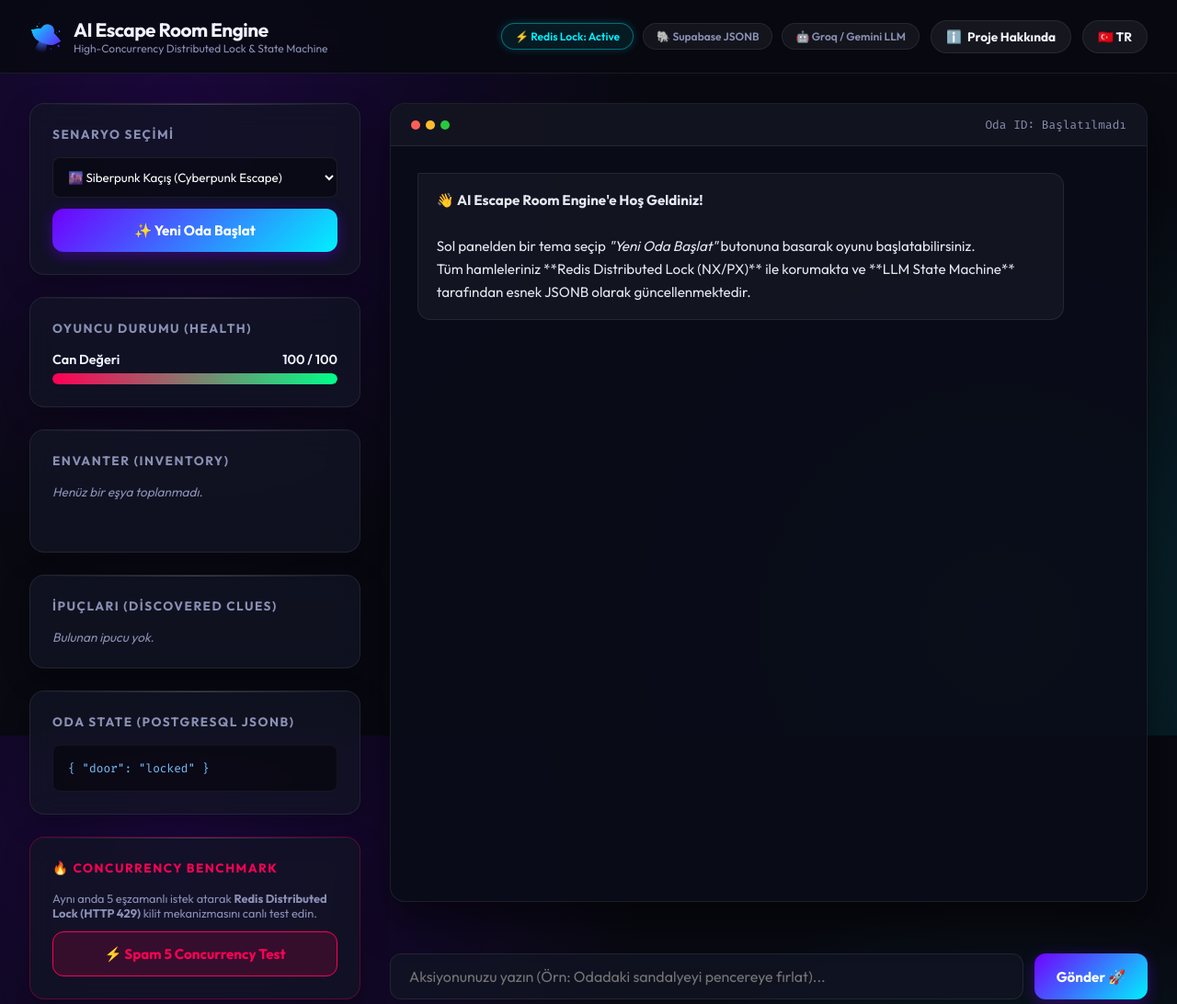
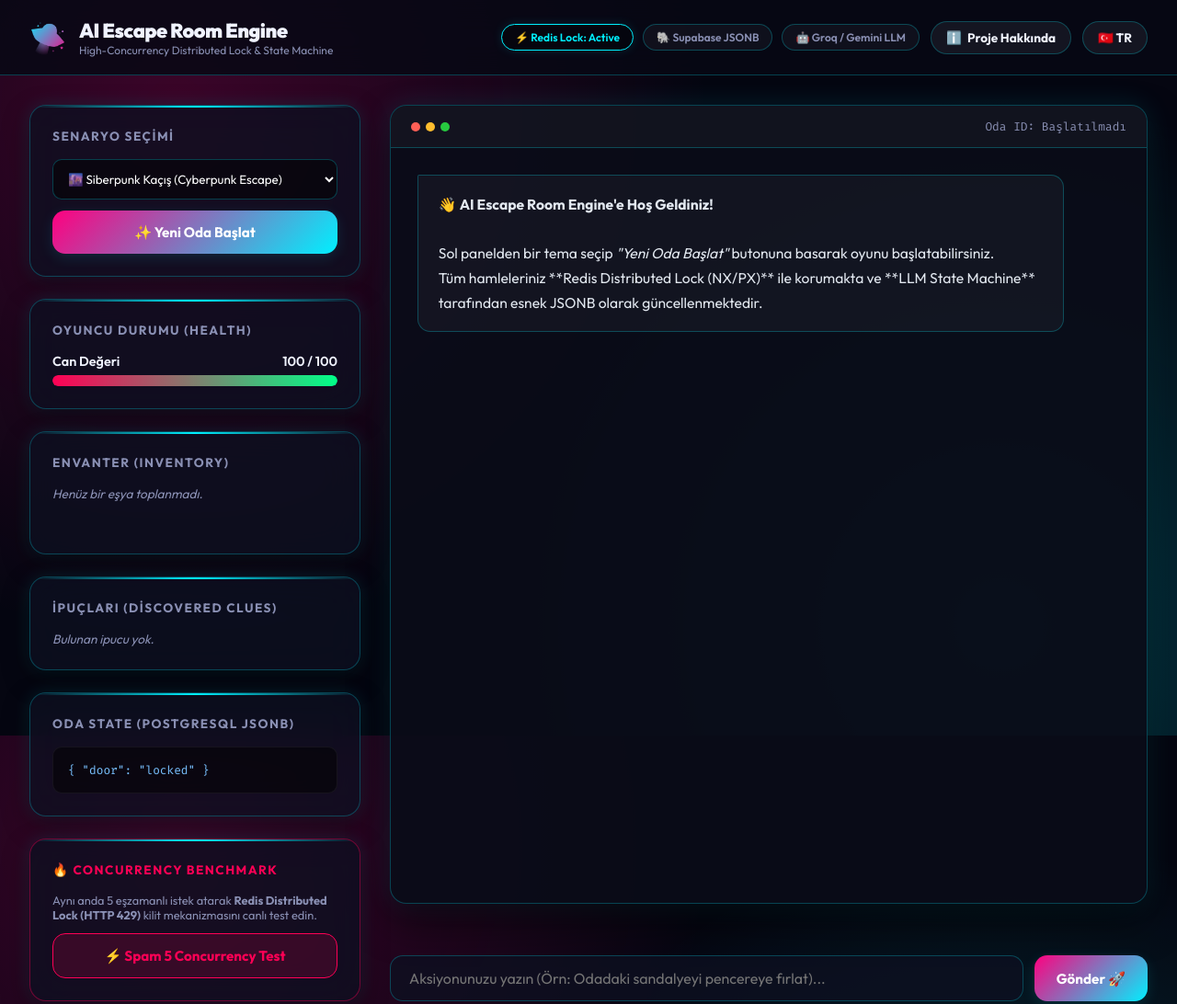
Before and after one commit to Berkawaii/AiEscapeRoom, a website: page public/index.html in a window 1280 px wide. Shown: the top 1092 px of the page at 92% size. Drawn offline with Linux system fonts and the light colour scheme.

Commit message:
style: add dynamic scenario theme switching & enhanced UI styling

```diff
--- a/public/index.html
+++ b/public/index.html
@@ -3,22 +3,82 @@
 <head>
   <meta charset="UTF-8">
   <meta name="viewport" content="width=device-width, initial-scale=1.0">
-  <title>🚪 AI Escape Room Engine — High-Concurrency State Machine</title>
+  <title>🚪 AI Escape Room Engine — Dynamic World State Machine</title>
   <link rel="preconnect" href="https://fonts.googleapis.com">
   <link rel="preconnect" href="https://fonts.gstatic.com" crossorigin>
-  <link href="https://fonts.googleapis.com/css2?family=Outfit:wght@300;400;600;700;900&family=Fira+Code:wght@400;600&display=swap" rel="stylesheet">
+  <link href="https://fonts.googleapis.com/css2?family=Cinzel:wght@600;800;900&family=Fira+Code:wght@400;600&family=Orbitron:wght@600;800;900&family=Outfit:wght@300;400;600;700;900&display=swap" rel="stylesheet">
   <style>
+    /* Theme Variables & Dynamic World Palettes */
     :root {
-      --bg-color: #080911;
-      --card-bg: rgba(18, 20, 36, 0.75);
-      --card-border: rgba(255, 255, 255, 0.08);
+      --bg-color: #070814;
+      --card-bg: rgba(15, 17, 32, 0.75);
+      --card-border: rgba(0, 240, 255, 0.15);
+      --card-glow: rgba(0, 240, 255, 0.08);
       --accent-cyan: #00f0ff;
       --accent-purple: #7000ff;
+      --accent-primary: #00f0ff;
+      --accent-secondary: #7000ff;
       --accent-green: #00ff88;
       --accent-red: #ff0055;
       --accent-gold: #ffb700;
       --text-main: #f0f3ff;
       --text-muted: #8a90b4;
+      --font-main: 'Outfit', sans-serif;
+      --gradient-bg-1: rgba(112, 0, 255, 0.2);
+      --gradient-bg-2: rgba(0, 240, 255, 0.16);
+      --header-bg: rgba(8, 9, 20, 0.85);
+    }
+
+    /* Cyberpunk Escape Theme */
+    body.theme-cyberpunk_escape {
+      --bg-color: #050611;
+      --card-bg: rgba(14, 16, 32, 0.78);
+      --card-border: rgba(0, 240, 255, 0.25);
+      --card-glow: rgba(0, 240, 255, 0.12);
+      --accent-primary: #00f0ff;
+      --accent-secondary: #ff007f;
+      --font-main: 'Outfit', sans-serif;
+      --gradient-bg-1: rgba(255, 0, 127, 0.22);
+      --gradient-bg-2: rgba(0, 240, 255, 0.2);
+    }
+
+    /* Haunted Mansion Theme (Gothic Noir) */
+    body.theme-haunted_mansion {
+      --bg-color: #0a0508;
+      --card-bg: rgba(22, 10, 16, 0.82);
+      --card-border: rgba(255, 23, 68, 0.28);
+      --card-glow: rgba(255, 23, 68, 0.12);
+      --accent-primary: #ff1744;
+      --accent-secondary: #ffab00;
+      --font-main: 'Cinzel', serif;
+      --gradient-bg-1: rgba(255, 23, 68, 0.25);
+      --gradient-bg-2: rgba(136, 14, 79, 0.3);
+    }
+
+    /* Sci-Fi Base Theme (Deep Alien Nebula) */
+    body.theme-scifi_spaceship {
+      --bg-color: #020b14;
+      --card-bg: rgba(8, 20, 36, 0.8);
+      --card-border: rgba(0, 230, 118, 0.28);
+      --card-glow: rgba(0, 230, 118, 0.12);
+      --accent-primary: #00e676;
+      --accent-secondary: #00b0ff;
+      --font-main: 'Orbitron', sans-serif;
+      --gradient-bg-1: rgba(0, 176, 255, 0.25);
+      --gradient-bg-2: rgba(0, 230, 118, 0.22);
+    }
+
+    /* Medieval Dungeon Theme (Dark Torch Fantasy) */
+    body.theme-medieval_dungeon {
+      --bg-color: #0c0804;
+      --card-bg: rgba(24, 16, 8, 0.82);
+      --card-border: rgba(255, 109, 0, 0.3);
+      --card-glow: rgba(255, 109, 0, 0.12);
+      --accent-primary: #ff6d00;
+      --accent-secondary: #ffd600;
+      --font-main: 'Cinzel', serif;
+      --gradient-bg-1: rgba(255, 109, 0, 0.28);
+      --gradient-bg-2: rgba(191, 54, 12, 0.25);
     }
 
     * {
@@ -28,23 +88,24 @@
     }
 
     body {
-      font-family: 'Outfit', sans-serif;
+      font-family: var(--font-main);
       background: var(--bg-color);
       color: var(--text-main);
       min-height: 100vh;
       display: flex;
       flex-direction: column;
       background-image:
-        radial-gradient(circle at 15% 15%, rgba(112, 0, 255, 0.18) 0%, transparent 40%),
-        radial-gradient(circle at 85% 85%, rgba(0, 240, 255, 0.14) 0%, transparent 40%);
+        radial-gradient(circle at 15% 15%, var(--gradient-bg-1) 0%, transparent 45%),
+        radial-gradient(circle at 85% 85%, var(--gradient-bg-2) 0%, transparent 45%);
       background-attachment: fixed;
       overflow-x: hidden;
+      transition: background 0.6s cubic-bezier(0.4, 0, 0.2, 1), color 0.4s ease;
     }
 
     header {
       padding: 1.2rem 2rem;
       border-bottom: 1px solid var(--card-border);
-      background: rgba(8, 9, 17, 0.85);
+      background: rgba(8, 9, 20, 0.85);
       backdrop-filter: blur(16px);
       display: flex;
       justify-content: space-between;
@@ -52,25 +113,27 @@
       position: sticky;
       top: 0;
       z-index: 100;
+      transition: border-color 0.6s ease;
     }
 
     .brand {
       display: flex;
       align-items: center;
-      gap: 12px;
+      gap: 14px;
     }
 
     .brand-icon {
-      font-size: 1.8rem;
-      background: linear-gradient(135deg, var(--accent-cyan), var(--accent-purple));
+      font-size: 2rem;
+      background: linear-gradient(135deg, var(--accent-primary), var(--accent-secondary));
       -webkit-background-clip: text;
       -webkit-text-fill-color: transparent;
       font-weight: 900;
+      transition: all 0.6s ease;
     }
 
     .brand h1 {
-      font-size: 1.3rem;
-      font-weight: 700;
+      font-size: 1.35rem;
+      font-weight: 800;
       letter-spacing: -0.5px;
     }
 
@@ -90,19 +153,20 @@
       font-weight: 600;
       padding: 6px 14px;
       border-radius: 20px;
-      background: rgba(255, 255, 255, 0.05);
+      background: rgba(255, 255, 255, 0.04);
       border: 1px solid var(--card-border);
       color: var(--text-muted);
       display: flex;
       align-items: center;
       gap: 6px;
+      transition: border-color 0.6s ease;
     }
 
     .badge.active {
-      color: var(--accent-cyan);
-      border-color: rgba(0, 240, 255, 0.4);
-      background: rgba(0, 240, 255, 0.08);
-      box-shadow: 0 0 10px rgba(0, 240, 255, 0.2);
+      color: var(--accent-primary);
+      border-color: var(--accent-primary);
+      background: rgba(0, 0, 0, 0.3);
+      box-shadow: 0 0 12px var(--card-glow);
     }
 
     .lang-btn, .info-btn {
@@ -122,14 +186,14 @@
     }
 
     .lang-btn:hover, .info-btn:hover {
-      background: rgba(0, 240, 255, 0.15);
-      border-color: var(--accent-cyan);
+      background: rgba(255, 255, 255, 0.12);
+      border-color: var(--accent-primary);
       color: #fff;
       transform: translateY(-1px);
     }
 
     .container {
-      max-width: 1400px;
+      max-width: 1440px;
       margin: 0 auto;
       padding: 2rem;
       width: 100%;
@@ -145,7 +209,7 @@
       }
     }
 
-    /* Sidebar HUD */
+    /* Sidebar HUD Cards */
     .sidebar {
       display: flex;
       flex-direction: column;
@@ -155,12 +219,13 @@
     .card {
       background: var(--card-bg);
       border: 1px solid var(--card-border);
-      border-radius: 16px;
+      border-radius: 18px;
       padding: 1.5rem;
-      backdrop-filter: blur(16px);
-      box-shadow: 0 10px 30px rgba(0,0,0,0.3);
+      backdrop-filter: blur(20px);
+      box-shadow: 0 10px 30px rgba(0,0,0,0.4), 0 0 20px var(--card-glow);
       position: relative;
       overflow: hidden;
+      transition: border-color 0.6s ease, box-shadow 0.6s ease, background 0.6s ease;
     }
 
     .card::before {
@@ -169,8 +234,9 @@
       top: 0;
       left: 0;
       right: 0;
-      height: 1px;
-      background: linear-gradient(90deg, transparent, rgba(255,255,255,0.2), transparent);
+      height: 2px;
+      background: linear-gradient(90deg, transparent, var(--accent-primary), transparent);
+      transition: background 0.6s ease;
     }
 
     .card-title {
@@ -223,9 +289,9 @@
     }
 
     .inventory-item {
-      background: rgba(0, 240, 255, 0.08);
-      border: 1px solid rgba(0, 240, 255, 0.25);
-      color: var(--accent-cyan);
+      background: rgba(0, 0, 0, 0.35);
+      border: 1px solid var(--accent-primary);
+      color: var(--accent-primary);
       font-size: 0.8rem;
       padding: 8px 14px;
       border-radius: 10px;
@@ -251,7 +317,7 @@
 
     .clue-item {
       background: rgba(255, 183, 0, 0.08);
-      border: 1px solid rgba(255, 183, 0, 0.25);
+      border: 1px solid rgba(255, 183, 0, 0.3);
       color: var(--accent-gold);
       font-size: 0.8rem;
       padding: 6px 12px;
@@ -263,10 +329,10 @@
     .env-tree {
       font-family: 'Fira Code', monospace;
       font-size: 0.8rem;
-      background: rgba(0, 0, 0, 0.45);
+      background: rgba(0, 0, 0, 0.5);
       padding: 1rem;
-      border-radius: 8px;
-      border: 1px solid rgba(255, 255, 255, 0.05);
+      border-radius: 10px;
+      border: 1px solid rgba(255, 255, 255, 0.06);
       color: #79c0ff;
       max-height: 180px;
       overflow-y: auto;
@@ -282,13 +348,14 @@
     .terminal-window {
       background: rgba(10, 12, 24, 0.92);
       border: 1px solid var(--card-border);
-      border-radius: 16px;
+      border-radius: 18px;
       flex: 1;
       min-height: 520px;
       display: flex;
       flex-direction: column;
-      box-shadow: 0 20px 40px rgba(0,0,0,0.5);
+      box-shadow: 0 20px 40px rgba(0,0,0,0.5), 0 0 30px var(--card-glow);
       overflow: hidden;
+      transition: border-color 0.6s ease, box-shadow 0.6s ease;
     }
 
     .terminal-header {
@@ -298,6 +365,7 @@
       display: flex;
       align-items: center;
       justify-content: space-between;
+      transition: border-color 0.6s ease;
     }
 
     .terminal-dots {
@@ -321,7 +389,7 @@
       display: flex;
       flex-direction: column;
       gap: 1.2rem;
-      font-family: 'Outfit', sans-serif;
+      font-family: inherit;
       scroll-behavior: smooth;
     }
 
@@ -334,26 +402,27 @@
 
     .log-action {
       align-self: flex-end;
-      background: linear-gradient(135deg, rgba(112, 0, 255, 0.35), rgba(0, 240, 255, 0.25));
-      border: 1px solid rgba(0, 240, 255, 0.3);
+      background: linear-gradient(135deg, var(--accent-secondary), var(--accent-primary));
+      border: 1px solid var(--accent-primary);
       padding: 12px 18px;
       border-radius: 14px 14px 2px 14px;
       font-weight: 600;
       color: #ffffff;
       max-width: 80%;
       font-size: 0.95rem;
+      box-shadow: 0 4px 15px var(--card-glow);
     }
 
     .log-narrative {
       align-self: flex-start;
       background: rgba(255, 255, 255, 0.04);
       border: 1px solid var(--card-border);
-      padding: 16px 20px;
+      padding: 18px 22px;
       border-radius: 2px 14px 14px 14px;
-      line-height: 1.65;
+      line-height: 1.7;
       color: #e2e8f0;
       max-width: 92%;
-      font-size: 0.95rem;
+      font-size: 0.98rem;
       position: relative;
     }
 
@@ -367,7 +436,7 @@
     }
 
     .log-provider {
-      color: var(--accent-cyan);
+      color: var(--accent-primary);
     }
 
     .suggested-pills {
@@ -390,11 +459,11 @@
     }
 
     .pill-btn:hover {
-      background: rgba(0, 240, 255, 0.15);
-      border-color: var(--accent-cyan);
+      background: rgba(0, 0, 0, 0.4);
+      border-color: var(--accent-primary);
       color: #fff;
       transform: translateY(-2px);
-      box-shadow: 0 4px 12px rgba(0, 240, 255, 0.2);
+      box-shadow: 0 4px 14px var(--card-glow);
     }
 
     /* Input Controls */
@@ -408,23 +477,23 @@
       flex: 1;
       background: var(--card-bg);
       border: 1px solid var(--card-border);
-      border-radius: 12px;
+      border-radius: 14px;
       padding: 14px 20px;
       color: var(--text-main);
       font-family: inherit;
       font-size: 1rem;
       outline: none;
-      transition: border-color 0.2s;
+      transition: border-color 0.3s, box-shadow 0.3s;
     }
 
     .action-input:focus {
-      border-color: var(--accent-cyan);
-      box-shadow: 0 0 18px rgba(0, 240, 255, 0.25);
+      border-color: var(--accent-primary);
+      box-shadow: 0 0 20px var(--card-glow);
     }
 
     .btn {
       padding: 14px 24px;
-      border-radius: 12px;
+      border-radius: 14px;
       border: none;
       font-weight: 700;
       font-family: inherit;
@@ -437,14 +506,14 @@
     }
 
     .btn-primary {
-      background: linear-gradient(135deg, var(--accent-purple), var(--accent-cyan));
+      background: linear-gradient(135deg, var(--accent-secondary), var(--accent-primary));
       color: #fff;
-      box-shadow: 0 4px 15px rgba(112, 0, 255, 0.4);
+      box-shadow: 0 4px 15px var(--card-glow);
     }
 
     .btn-primary:hover {
       transform: translateY(-2px);
-      box-shadow: 0 6px 20px rgba(0, 240, 255, 0.5);
+      box-shadow: 0 6px 22px var(--card-glow);
     }
 
     .btn-danger {
@@ -456,7 +525,7 @@
     .btn-danger:hover {
       background: var(--accent-red);
       color: #fff;
-      box-shadow: 0 0 15px rgba(255, 0, 85, 0.4);
+      box-shadow: 0 0 18px rgba(255, 0, 85, 0.4);
     }
 
     /* Alert Notice for Race Condition */
@@ -465,7 +534,7 @@
       border: 1px solid var(--accent-red);
       color: #ff99b3;
       padding: 14px 18px;
-      border-radius: 10px;
+      border-radius: 12px;
       font-size: 0.9rem;
       display: none;
       animation: shake 0.4s ease;
@@ -476,7 +545,7 @@
       position: fixed;
       top: 0; left: 0; right: 0; bottom: 0;
       background: rgba(4, 5, 12, 0.85);
-      backdrop-filter: blur(12px);
+      backdrop-filter: blur(14px);
       display: none;
       justify-content: center;
       align-items: center;
@@ -486,14 +555,14 @@
 
     .modal-box {
       background: rgba(18, 20, 36, 0.95);
-      border: 1px solid var(--accent-cyan);
+      border: 1px solid var(--accent-primary);
       border-radius: 20px;
       max-width: 800px;
       width: 100%;
       max-height: 85vh;
       overflow-y: auto;
-      padding: 2rem;
-      box-shadow: 0 20px 50px rgba(0, 240, 255, 0.2);
+      padding: 2.2rem;
+      box-shadow: 0 20px 50px var(--card-glow);
       position: relative;
     }
 
@@ -504,17 +573,17 @@
       background: rgba(255,255,255,0.1);
       border: none;
       color: #fff;
-      width: 32px;
-      height: 32px;
+      width: 34px;
+      height: 34px;
       border-radius: 50%;
       font-weight: 700;
       cursor: pointer;
     }
 
     .modal-h2 {
-      font-size: 1.5rem;
+      font-size: 1.6rem;
       margin-bottom: 1rem;
-      background: linear-gradient(135deg, var(--accent-cyan), var(--accent-purple));
+      background: linear-gradient(135deg, var(--accent-primary), var(--accent-secondary));
       -webkit-background-clip: text;
       -webkit-text-fill-color: transparent;
     }
@@ -535,12 +604,12 @@
     .tech-card {
       background: rgba(0,0,0,0.4);
       border: 1px solid var(--card-border);
-      padding: 1rem;
+      padding: 1.2rem;
       border-radius: 12px;
     }
 
     .tech-card h4 {
-      color: var(--accent-cyan);
+      color: var(--accent-primary);
       margin-bottom: 0.4rem;
     }
 
@@ -549,11 +618,11 @@
     @keyframes shake { 0%, 100% { transform: translateX(0); } 20%, 60% { transform: translateX(-5px); } 40%, 80% { transform: translateX(5px); } }
   </style>
 </head>
-<body>
+<body class="theme-cyberpunk_escape">
 
   <header>
     <div class="brand">
-      <span class="brand-icon">🛸</span>
+      <span class="brand-icon" id="brandIcon">🛸</span>
       <div>
         <h1>AI Escape Room Engine</h1>
         <p style="font-size: 0.75rem; color: var(--text-muted);" id="subTitle">High-Concurrency Distributed Lock & State Machine</p>
@@ -581,7 +650,7 @@
       <!-- New Game Card -->
       <div class="card">
         <div class="card-title" id="lblThemeSelect">Senaryo Seçimi</div>
-        <select id="themeSelect" style="width: 100%; background: rgba(0,0,0,0.4); color: #fff; border: 1px solid var(--card-border); padding: 12px; border-radius: 8px; font-family: inherit; margin-bottom: 12px; outline: none;">
+        <select id="themeSelect" onchange="handleThemeChange()" style="width: 100%; background: rgba(0,0,0,0.5); color: #fff; border: 1px solid var(--card-border); padding: 12px; border-radius: 10px; font-family: inherit; margin-bottom: 12px; outline: none;">
           <option value="cyberpunk_escape">🌆 Siberpunk Kaçış (Cyberpunk Escape)</option>
           <option value="haunted_mansion">🏰 Lanetli Malikane (Haunted Detective)</option>
           <option value="scifi_spaceship">🚀 Terk Edilmiş Uzay Üssü (Sci-Fi Base)</option>
@@ -629,7 +698,7 @@
       </div>
 
       <!-- Race Condition Tester -->
-      <div class="card" style="border-color: rgba(255, 0, 85, 0.3);">
+      <div class="card" style="border-color: rgba(255, 0, 85, 0.4);">
         <div class="card-title" style="color: var(--accent-red);" id="lblConcurrencyTitle">🔥 Concurrency Benchmark</div>
         <p style="font-size: 0.8rem; color: var(--text-muted); margin-bottom: 12px;" id="lblConcurrencyDesc">
           Aynı anda 5 eşzamanlı istek atarak <b>Redis Distributed Lock (HTTP 429)</b> kilit mekanizmasını canlı test edin.
@@ -691,12 +760,12 @@
         <b>AI Escape Room Engine</b>, geleneksel statik hikaye ağaçları yerine Büyük Dil Modellerini (LLM) esnek bir **State Machine (Durum Makinesi)** olarak kullanan metin ve görsel tabanlı asenkron bir kaçış odası motorudur.
       </p>
 
-      <h3 style="color: var(--accent-cyan); margin-top: 1.5rem; margin-bottom: 0.5rem;" id="modalH3Why">❓ Neden Yapıldı? (Proje Vizyonu)</h3>
+      <h3 style="color: var(--accent-primary); margin-top: 1.5rem; margin-bottom: 0.5rem;" id="modalH3Why">❓ Neden Yapıldı? (Proje Vizyonu)</h3>
       <p class="modal-p" id="modalDesc2">
         Kaçış odası ve dedektiflik oyunlarında oyuncuların ardışık veya spam hamleler yapması veritabanında **Race Condition (Yarış Durumu)** oluşturur. Bu proje, kurumsal düzeyde **0$ Altyapı Bütçesi** ile yüksek trafikli, kilit mekanizmalı (Distributed Lock) ve sıfır gecikmeli bir backend mimarisi inşa etmek amacıyla geliştirilmiştir.
       </p>
 
-      <h3 style="color: var(--accent-purple); margin-top: 1.5rem; margin-bottom: 0.5rem;" id="modalH3Tech">🛠️ Teknik Mimari & Teknolojiler</h3>
+      <h3 style="color: var(--accent-secondary); margin-top: 1.5rem; margin-bottom: 0.5rem;" id="modalH3Tech">🛠️ Teknik Mimari & Teknolojiler</h3>
       <div class="tech-grid">
         <div class="tech-card">
           <h4>🔒 Redis Distributed Lock</h4>
@@ -713,7 +782,7 @@
         <div class="tech-card">
           <h4>🤖 Dual-LLM Strategy Engine</h4>
           <p style="font-size: 0.85rem; color: var(--text-muted);" id="modalTechAi">
-            Sub-second hızıyla Groq (Llama-3.3-70b) ve Google Gemini 2.0 Flash modellerini otomatik fallback zinciyle çalıştırır.
+            Sub-second hızıyla Groq (Llama-3.3-70b) ve Google Gemini 2.0 Flash modellerini otomatik fallback zinciriyle çalıştırır.
           </p>
         </div>
         <div class="tech-card">
@@ -729,6 +798,13 @@
   <script>
     let currentRoomId = null;
     let currentLang = 'tr';
+
+    const themeIcons = {
+      cyberpunk_escape: '🛸',
+      haunted_mansion: '🏰',
+      scifi_spaceship: '🚀',
+      medieval_dungeon: '🛡️'
+    };
 
     const i18n = {
       tr: {
@@ -788,6 +864,12 @@
         modalTechNest: 'Strictly SOLID-compliant, modular, Interceptor & Decorator based enterprise TypeScript backend.'
       }
     };
+
+    function handleThemeChange() {
+      const selectedTheme = document.getElementById('themeSelect').value;
+      document.body.className = `theme-${selectedTheme}`;
+      document.getElementById('brandIcon').innerText = themeIcons[selectedTheme] || '🛸';
+    }
 
     function toggleLanguage() {
       currentLang = currentLang === 'tr' ? 'en' : 'tr';
@@ -993,7 +1075,7 @@
           </div>
         `;
       } else {
-        entry.innerHTML = `<div class="log-narrative" style="border-color: var(--accent-cyan); color: var(--accent-cyan);">${text}</div>`;
+        entry.innerHTML = `<div class="log-narrative" style="border-color: var(--accent-primary); color: var(--accent-primary);">${text}</div>`;
       }
 
       logs.appendChild(entry);
```
